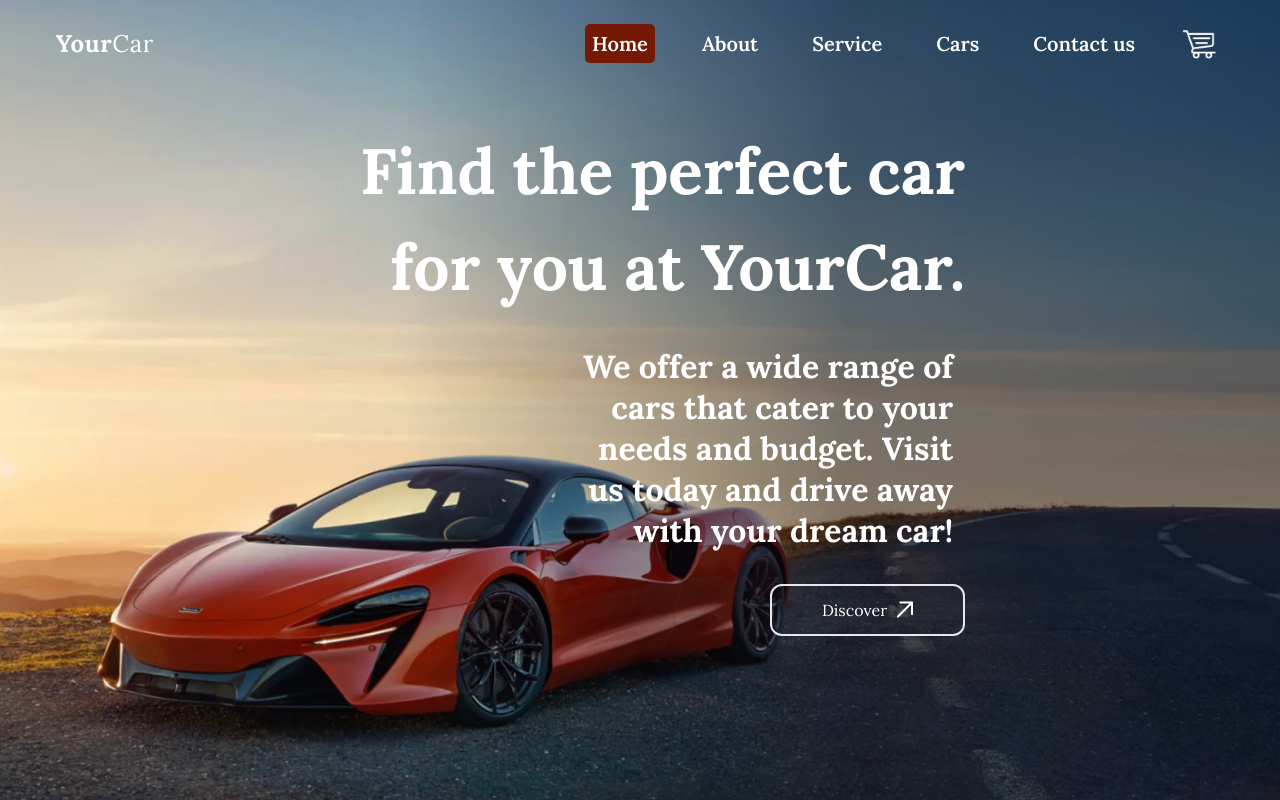
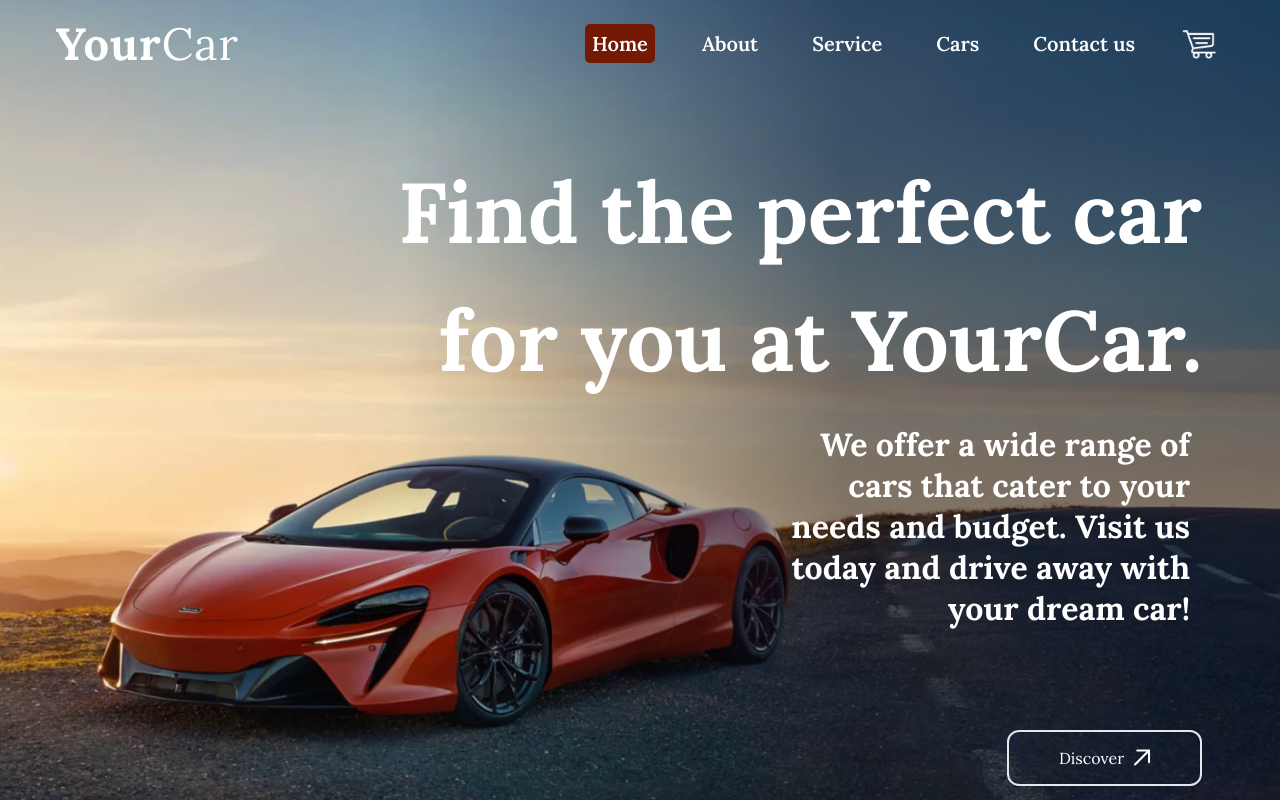
Before and after one commit to Abdurahman-05/YourCar-project, a React (Vite) app: page / in a window 1280 px wide. Shown: the top 800 px of the page. Built offline with nearby package versions, Linux system fonts and the light colour scheme.

Commit message:
hero page updating

```diff
--- a/src/component/nav.jsx
+++ b/src/component/nav.jsx
@@ -23,15 +23,15 @@ const nav = () => {
 
 
   return (
-    <div className=" h-[5.5rem]   md:static  w-full  px-[78px] md:px-14 bg-transparent flex justify-between items-center ">
-      <div className="font-bold text-2xl  font-lora text-secondary md:text-white tracking-wide">
+    <div className=" h-[5.5rem] bg-white sm:bg-transparent  md:static  w-full px-5  sm:px-[78px] md:px-14 bg-transparent flex justify-between items-center ">
+      <div className="text-[34px] font-bold tracking-wide font-lora text-secondary  sm:text-[45px] sm:text-white">
         Your<span className="font-normal">Car</span>
       </div>
 
       <div className="md:flex space-x-8 font-lora text-[24px] md:items-center">
-        <ul className="hidden md:flex text-xl space-x-10 font-semibold text-white ">
+        <ul className="hidden space-x-10 text-xl font-semibold text-white md:flex ">
           {Menulinks.map((items, index) => (
-            <div className=" " key={index}>
+            <div className="" key={index}>
               <li>
                 <a
                   href={items.link}
@@ -47,8 +47,8 @@ const nav = () => {
           ))}
         </ul>
 
-        <div className="flex space-x-3 items-center cursor-pointer">
-          <div className="p-2 relative " onClick={() => setCart(!Cart)}>
+        <div className="flex items-center space-x-3 cursor-pointer">
+          <div className="relative p-2 " onClick={() => setCart(!Cart)}>
             <img
               className="w-[34px] h-[29px] md:hidden"
               src={Cart ? ActiveCart : CartMob}
@@ -69,7 +69,7 @@ const nav = () => {
             onClick={() => {
               setIsOpen(!isOpen);
             }}
-            className="md:hidden cursor-pointer"
+            className="cursor-pointer md:hidden"
           >
             <img src={hum} className="text-white w-[24px] h-[16px]" alt="" />
           </div>
--- a/src/page/Heroo.jsx
+++ b/src/page/Heroo.jsx
@@ -33,19 +33,21 @@ const Hero = () => {
     >
       <Nav />
 
-      <div className=" text-white font-lora w-full  items-end justify-center [{@midia(min-width)}]:justify-end flex px-[85px]   pt-[35px]">
-        <div className="w-[650px] flex flex-wrap items-end flex-col  space-y-[32px]  ">
-          <div className=" text-center   text-[36px] sm:text-[64px] text-bold font-bold sm:text-end">
-            Find the perfect car for you at YourCar.
+      <div className="items-end justify-center w-full text-white font-lora sm:pr-[78px] sm:p-[2.5rem]">
+        <div className="flex flex-col items-center sm:items-end">
+          <div className="font-bold text-[34px] text-center whitespace-nowrap sm:text-end sm:text-[45px] lg:text-[85px] mt-[60px] sm:mt-[20px]  md:text-[64px] sm:px-0 flex ">
+            Find the perfect car<br/> for you at YourCar.
           </div>
 
-          <div className="w-[400px] text-end text-[20px] opacity-[46%]   bg-[#0E0C0B]
-  font-bold leading-[40.96px] pr-[12px] sm:bg-transparent sm:text-[32px] sm:opacity-100">
+          <div className=" w-[450px] text-center text-[20px]  bg-[#0E0C0B] bg-opacity-[46%] sm:
+  font-bold leading-[40.96px] pr-[12px] sm:bg-transparent sm:text-end sm:text-[32px] mt-[110px] sm:mt-[45px] md:mt-[22px] sm-text-end">
+           <p className="ml-auto">
             We offer a wide range of cars that cater to your needs and budget.
             Visit us today and drive away with your dream car!
+           </p>
           </div>
-          <div className="flex items-center justify-center">
-            <button className=" w-[195px] rounded-xl flex space-x-[10px] border-2 justify-center items-center p-[12px]  ">
+          <div className="flex items-center justify-center mt-[210px] mb-10 sm:mt-[100px]">
+            <button className=" w-[195px] h-[56px] rounded-xl flex space-x-[10px] border-2 justify-center items-center p-[12px]  ">
               <p className="">Discover</p>
               <img src={Arrow} alt="" />
             </button>
```
